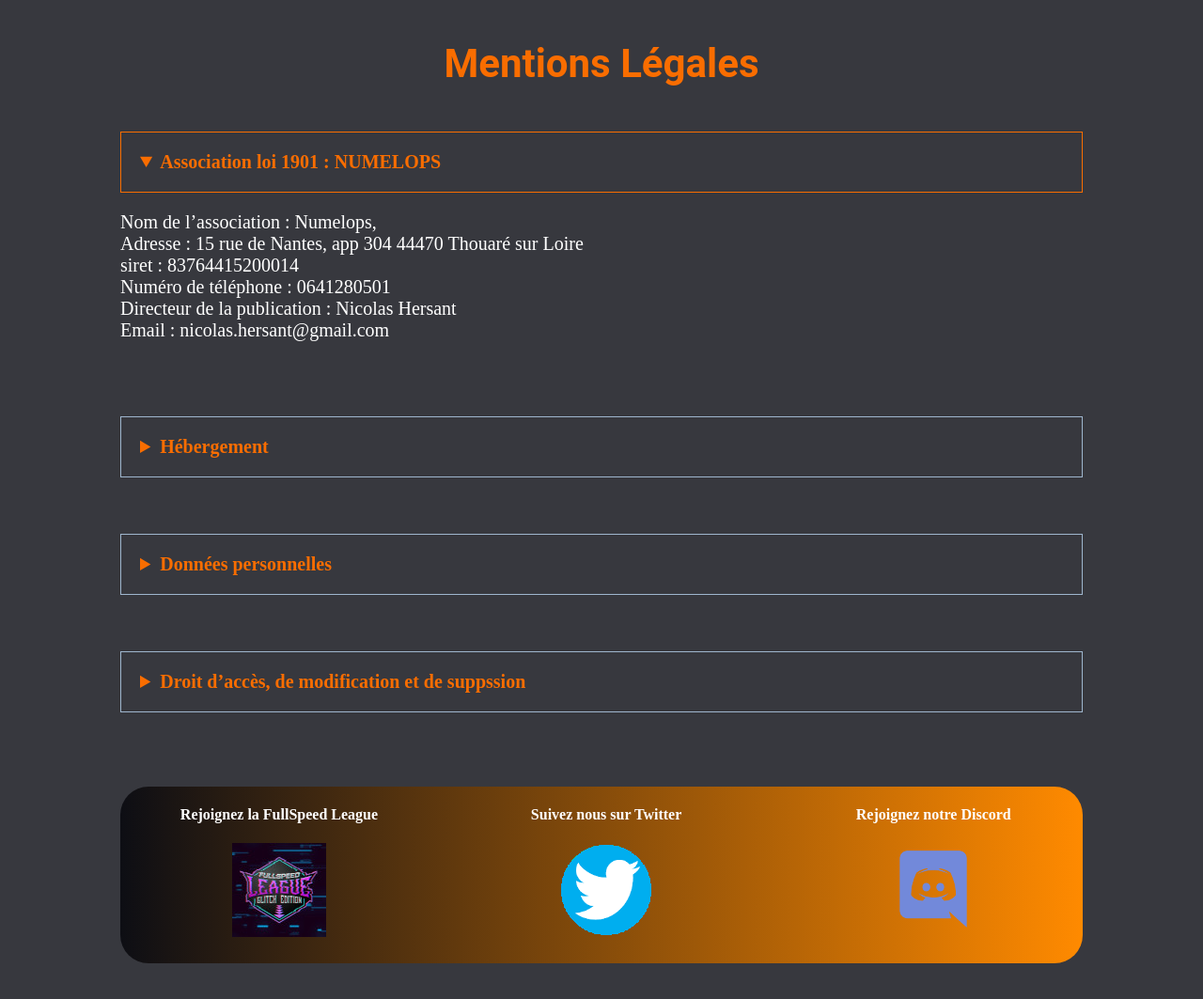
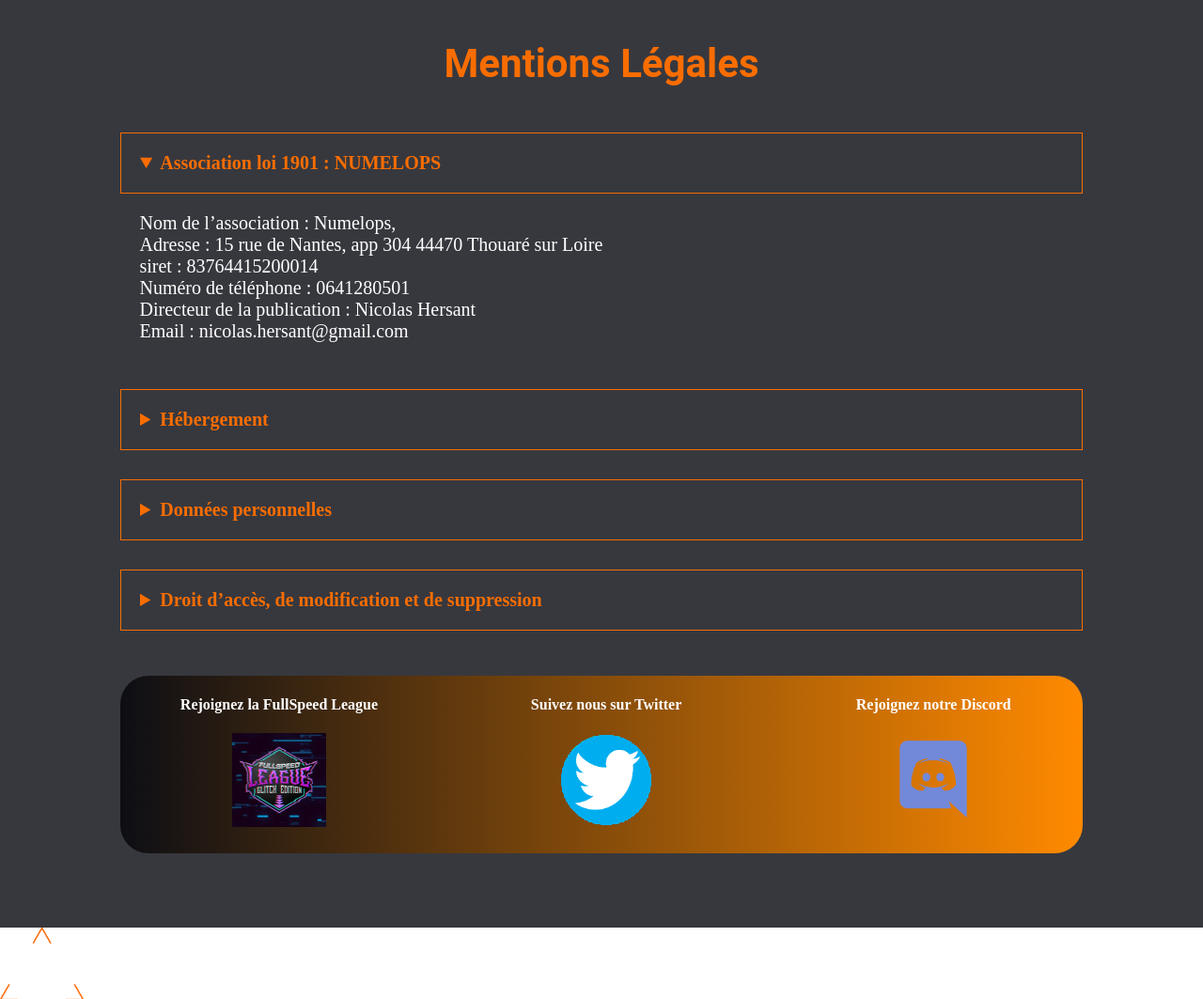
Before and after one commit to nicoHersant/numetrans, a PHP site: page /legalmentions.php in a window 1280 px wide; the page is wider, and only the part inside the window is pictured. Shown: the part 80-1143 px from the top of that part at 94% size. Run offline with PHP 8.4, Linux system fonts and the light colour scheme.

Commit message:
correction des mentions légales

```diff
--- a/assets/css/page/legalmentions.css
+++ b/assets/css/page/legalmentions.css
@@ -11,22 +11,17 @@
     font-size: 20px;
 }
 details {
-    margin-bottom: 20px;
+    margin : 1% 2% 0% 2%;
     width: 100%;
-    padding: 20px;
+    padding: 1%;
 }
-details[open] summary {
-  border: 1px solid #f96d00;
+details p{
+    padding: 0% 2% 0% 2%;
 }
 summary {
     font-weight: bold;
     padding: 20px;
-    border: 1px solid #9fb6ce;
+    border: 1px solid #f96d00;
     outline: none;
     color: #f96d00;
 }
-
-summary:hover,
-summary:focus {
-    border: 2px solid #f96d00;
-}
--- a/twig/page/legalmentions.html.twig
+++ b/twig/page/legalmentions.html.twig
@@ -42,7 +42,7 @@
         </details>
 
         <details>
-            <summary>Droit d’accès, de modification et de suppssion</summary>
+            <summary>Droit d’accès, de modification et de suppression</summary>
             <p>
               Vous disposez, conformément à l’article 34 de la loi « Informatique et Libertés » du 6 janvier 1978, d’un droit d’accès, de rectification, de modification et de suppression concernant les données qui vous concernent.<br>
               Vous pouvez exercer ce droit en nous contactant par courrier électronique, postal ou par téléphone.
```
